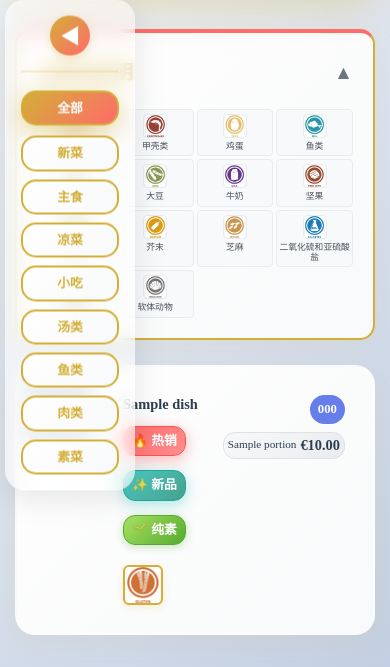
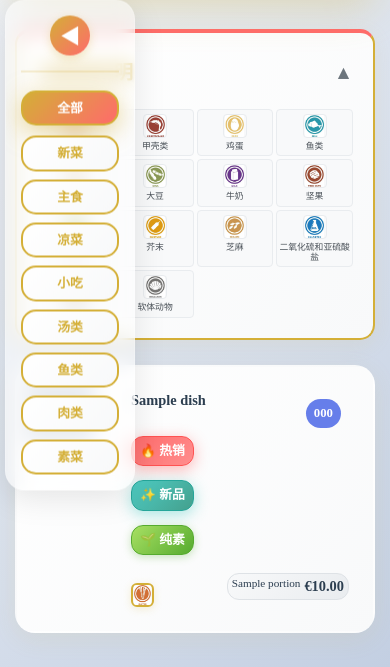
Before and after one commit to chenyk320/menu, a Flask app: page / in a window 390 px wide. Shown: the part 177-844 px from the top of the page. Run offline with Flask 3, Linux system fonts and the light colour scheme; data comes from the database, SQL or seed files in the repository; tables that the repository leaves empty hold one stand-in row (values such as "Sample post"); grey boxes marked "Sample" are stand-in pictures.

Commit message:
优化菜品卡片布局：将序号调整到价格上方，使用CSS Grid实现灵活布局，优化过敏源图标大小自适应，减少留白提升信息密度

```diff
--- a/static/css/style.css
+++ b/static/css/style.css
@@ -393,55 +393,10 @@ body {
 
 /* 手机端优化：紧凑布局，一页显示更多菜品 */
 @media (max-width: 768px) {
-    .dishes-grid {
-        grid-template-columns: 1fr;
-        gap: 12px;
-    }
-
-    .dish-card {
-        display: flex;
-        flex-direction: row;
-        align-items: flex-start; /* 改为flex-start，避免内容被截断 */
-        padding: 12px;
-        border-radius: 12px;
-        min-height: 80px;
-    }
-
-    .dish-image {
-        width: 80px;
-        height: 80px;
-        border-radius: 8px;
-        flex-shrink: 0;
-        margin-right: 12px;
-    }
-
-    .dish-content {
-        flex: 1;
-        padding: 0;
-        display: flex;
-        flex-direction: row;
-        justify-content: space-between;
-        align-items: flex-start; /* 改为flex-start，避免内容被截断 */
-        min-height: 80px;
-    }
-
-    .dish-info {
-        flex: 1;
-        display: flex;
-        flex-direction: column;
-        justify-content: space-between;
-        min-height: 80px;
-        margin-right: 0; /* 移动端不需要右边距 */
-    }
-
-.dish-price-section {
-    flex-shrink: 0;
-    margin-left: 8px;
-    display: flex;
-    flex-direction: column;
-    justify-content: flex-start; /* 改为flex-start，确保所有价格都能显示 */
-    align-items: flex-end;
-}
+    .dishes-grid { grid-template-columns: 1fr; gap: 12px; }
+    .dish-card { display: grid; grid-template-columns: 90px 1fr; padding: 12px; border-radius: 12px; align-items: start; }
+    .dish-image { width: 90px; height: 90px; border-radius: 8px; grid-column: 1 / 2; margin-right: 0; }
+    .dish-content-grid { grid-column: 2 / 3; padding: 0 12px 0 12px; grid-template-columns: 1fr auto; column-gap: 8px; row-gap: 6px; }
 
     .dish-number {
         background: #667eea;
@@ -450,93 +405,40 @@ body {
         border-radius: 15px;
         font-size: 0.8rem;
         font-weight: 600;
-    margin-bottom: 8px;
-    align-self: flex-end;
+        position: absolute;
+        top: 8px;
+        right: 8px;
+        margin: 0;
+        z-index: 2;
     }
 
 
-    .dish-name {
-        font-size: 1rem;
-        margin-bottom: 4px;
-        line-height: 1.2;
-        /* 允许文本完整显示，不限制行数 */
-        word-break: break-word;
-        hyphens: auto;
-    }
+    .dish-name { font-size: 1rem; margin-bottom: 2px; line-height: 1.2; word-break: break-word; hyphens: auto; }
 
-    .dish-description {
-        font-size: 0.8rem;
-        margin-bottom: 6px;
-        line-height: 1.3;
-        /* 允许文本完整显示，不限制行数 */
-        word-break: break-word;
-        hyphens: auto;
-    }
+    .dish-description { font-size: 0.8rem; margin-bottom: 4px; line-height: 1.25; word-break: break-word; hyphens: auto; }
 
-    /* 价格显示在右侧 */
-    .dish-price {
-        font-size: 1.1rem;
-        font-weight: 700;
-        color: #e74c3c;
-        text-align: right;
-        margin: 0;
-    }
+    .dish-price { font-size: 1.05rem; font-weight: 700; color: #e74c3c; text-align: right; margin: 0; }
 
     .dish-portions {
         margin: 0;
     }
 
-    .portion-item {
-        padding: 2px 6px;
-        margin-bottom: 1px;
-        font-size: 0.8rem;
-        display: flex;
-        justify-content: space-between;
-        align-items: center;
-        min-width: 80px;
-    }
+    .portion-item { padding: 2px 6px; margin-bottom: 1px; font-size: 0.8rem; display: flex; justify-content: space-between; align-items: center; min-width: 80px; }
 
-    .portion-name {
-        font-size: 0.75rem;
-        margin-right: 4px;
-    }
+    .portion-name { font-size: 0.75rem; margin-right: 4px; }
 
-    .portion-price {
-        font-size: 0.9rem;
-        font-weight: 700;
-        color: #e74c3c;
-    }
+    .portion-price { font-size: 0.9rem; font-weight: 700; color: #e74c3c; }
 
-    /* 调整标识位置 */
-    .dish-badges {
-        margin-top: 4px;
-        display: flex;
-        flex-wrap: wrap;
-        gap: 4px;
-    }
+    .dish-badges { margin-top: 2px; display: flex; flex-wrap: wrap; gap: 4px; }
 
     .popular-badge,
     .new-badge,
     .vegan-badge,
-    .surgelato-badge {
-        font-size: 0.65rem;
-        padding: 2px 4px;
-        margin: 0;
-        display: inline-block;
-    }
+    .surgelato-badge { font-size: 0.65rem; padding: 2px 4px; margin: 0; display: inline-block; }
 
-    /* 过敏源图标调整 */
-    .dish-allergens {
-        margin-top: 4px;
-        gap: 4px;
-        grid-template-columns: repeat(4, 1fr); /* 移动端也保持4列布局 */
-    }
+    .dish-allergens { margin-top: 2px; gap: 3px; grid-template-columns: repeat(4, 1fr); }
 
-    .allergen-badge {
-        width: 20px; /* 移动端更小的尺寸 */
-        height: 20px; /* 移动端更小的尺寸 */
-        border-radius: 3px;
-    }
+    .allergen-badge { width: clamp(16px, 7vw, 24px); height: clamp(16px, 7vw, 24px); border-radius: 3px; }
 
     /* 无图片时的样式调整 */
     .dish-image.no-image {
@@ -560,7 +462,7 @@ body {
 .dish-card {
     background: linear-gradient(135deg, #fff 0%, #f8f9fa 100%);
     border-radius: 20px;
-    overflow: visible; /* 改为visible，确保价格区域不被截断 */
+    overflow: visible; /* 让卡片根据内容自动增高，完整展示内容 */
     box-shadow: 0 6px 25px rgba(212, 175, 55, 0.1);
     transition: all 0.3s ease;
     border: 2px solid transparent;
@@ -587,6 +489,10 @@ body {
     transform: translateY(-8px);
     box-shadow: 0 12px 40px rgba(212, 175, 55, 0.2);
     border-color: #d4af37;
+}
+
+.dish-image-wrapper {
+    position: relative;
 }
 
 .dish-image {
@@ -714,6 +620,30 @@ body {
     opacity: 0.8;
 }
 
+/* 网格化内容区域：将各元素拆分为独立区域 */
+.dish-content-grid {
+    padding: 16px 16px 16px 16px;
+    display: grid;
+    grid-template-columns: 1fr auto;
+    grid-template-areas:
+        'name number'
+        'description price'
+        'badges price'
+        'allergens portions';
+    column-gap: 12px;
+    row-gap: 8px;
+    align-items: start;
+    position: relative;
+}
+
+.dish-area-number { grid-area: number; }
+.dish-area-name { grid-area: name; }
+.dish-area-description { grid-area: description; }
+.dish-area-badges { grid-area: badges; }
+.dish-area-price { grid-area: price; justify-self: end; }
+.dish-area-portions { grid-area: portions; justify-self: end; }
+.dish-area-allergens { grid-area: allergens; }
+
 .dish-content {
     padding: 20px;
     position: relative;
@@ -745,8 +675,9 @@ body {
     border-radius: 15px;
     font-size: 0.8rem;
     font-weight: 600;
-    margin-bottom: 8px;
-    align-self: flex-end;
+    margin: 0;
+    justify-self: end;
+    align-self: start;
 }
 
 .dish-price {
@@ -764,9 +695,10 @@ body {
 .portion-item {
     display: flex;
     justify-content: space-between;
-    align-items: center;
-    padding: 8px 12px;
-    margin-bottom: 6px;
+    align-items: flex-start;
+    flex-wrap: wrap; /* 避免长文本挤出容器 */
+    padding: 6px 10px;
+    margin-bottom: 4px;
     background: linear-gradient(135deg, #f8f9fa 0%, #e9ecef 100%);
     border-radius: 12px;
     border: 1px solid #dee2e6;
@@ -784,6 +716,10 @@ body {
     font-size: 0.95rem;
     font-weight: 500;
     color: inherit;
+    flex: 1;             /* 占据剩余空间，避免挤出 */
+    min-width: 0;        /* 允许在flex容器内正确换行 */
+    word-break: break-word;
+    overflow-wrap: anywhere;
 }
 
 .portion-price {
@@ -897,15 +833,15 @@ body {
 
 .dish-allergens {
     display: grid;
-    grid-template-columns: repeat(4, 1fr); /* 一行显示4个过敏源图标 */
-    gap: 6px;
+    grid-template-columns: repeat(4, minmax(0, 1fr));
+    gap: 4px;
     margin-top: 10px;
     max-width: 100%; /* 确保过敏源区域能充分利用可用空间 */
 }
 
 .allergen-badge {
-    width: 40px; /* 减小尺寸以适应4列布局 */
-    height: 40px; /* 减小尺寸以适应4列布局 */
+    width: clamp(18px, 6vw, 38px);
+    height: clamp(18px, 6vw, 38px);
     border-radius: 6px;
     background: #f8f9fa;
     border: 2px solid #d4af37;
@@ -1040,7 +976,6 @@ body {
     /* 进一步优化小屏幕的菜品布局 */
     .dish-card {
         padding: 8px;
-        min-height: 70px;
         align-items: flex-start; /* 确保内容不被截断 */
     }
 
@@ -1051,13 +986,10 @@ body {
     }
 
     .dish-content {
-        min-height: 70px;
         align-items: flex-start; /* 确保内容不被截断 */
     }
 
-    .dish-info {
-        min-height: 70px;
-    }
+    /* 移除 .dish-info 的最小高度限制，使用内容自适应高度 */
 
     .dish-name {
         font-size: 0.9rem;
--- a/static/js/menu.js
+++ b/static/js/menu.js
@@ -241,18 +241,18 @@ function createDishCard(dish) {
     const card = document.createElement('div');
     card.className = 'dish-card';
 
-    // 构建图片HTML - 使用懒加载（支持OSS绝对URL）
+    // 构建图片HTML（带包裹层以承载右上角序号） - 使用懒加载（支持OSS绝对URL）
     const imageSrc = dish.image && (dish.image.startsWith('http://') || dish.image.startsWith('https://'))
         ? dish.image
         : (dish.image ? `/static/${dish.image}` : null);
     const imageHtml = imageSrc
-        ? `<img data-src="${imageSrc}" alt="${dish[`name_${currentLanguage}`]}" class="dish-image lazy-load" src="/static/images/placeholder.jpg">`
-        : `<div class="dish-image no-image">
+        ? `<div class="dish-image-wrapper"><img data-src="${imageSrc}" alt="${dish[`name_${currentLanguage}`]}" class="dish-image lazy-load" src="/static/images/placeholder.jpg"></div>`
+        : `<div class="dish-image-wrapper"><div class="dish-image no-image">
              <div class="no-image-content">
                <div class="no-image-icon">📷</div>
                <div class="no-image-text">${currentLanguage === 'cn' ? '暂无图片' : 'Nessuna immagine'}</div>
              </div>
-           </div>`;
+           </div></div>`;
 
     // 构建过敏源徽章HTML
     const allergenBadges = dish.allergens.map(allergen =>
@@ -281,40 +281,40 @@ function createDishCard(dish) {
         ? `<div class="vegan-badge">${currentLanguage === 'cn' ? '🌱 纯素' : '🌱 Vegan'}</div>`
         : '';
 
-    // 构建价格HTML
-    let priceHtml = '';
-    if (dish.portions && dish.portions.length > 0) {
-        // 如果有分量，显示分量价格
-        const portionsHtml = dish.portions.map(portion =>
+    // 构建价格与分量HTML（分离成独立区域）
+    const portionsHtml = (dish.portions && dish.portions.length > 0)
+        ? `<div class="dish-area-portions dish-portions">${dish.portions.map(portion =>
             `<div class="portion-item">
                 <span class="portion-name">${portion[`name_${currentLanguage}`]}</span>
                 <span class="portion-price">€${portion.price.toFixed(2)}</span>
             </div>`
-        ).join('');
-        priceHtml = `<div class="dish-portions">${portionsHtml}</div>`;
-    } else {
-        // 如果没有分量，显示默认价格
-        priceHtml = `<div class="dish-price">€${dish.price.toFixed(2)}</div>`;
-    }
+        ).join('')}</div>`
+        : '';
+
+    const defaultPriceHtml = (!dish.portions || dish.portions.length === 0)
+        ? `<div class="dish-area-price dish-price">€${dish.price.toFixed(2)}</div>`
+        : '';
 
     card.innerHTML = `
         ${imageHtml}
-        <div class="dish-content">
-            <div class="dish-info">
-                <h3 class="dish-name">${dish[`name_${currentLanguage}`]}</h3>
-                ${dish.description_it && currentLanguage === 'it' ? `<p class="dish-description">${dish.description_it}</p>` : ''}
-                <div class="dish-badges">
-                    ${popularBadge}
-                    ${newBadge}
-                    ${veganBadge}
-                    ${surgelatoBadge}
-                </div>
-                ${dish.allergens.length > 0 ? `<div class="dish-allergens">${allergenBadges}</div>` : ''}
+        <div class="dish-content-grid">
+            <span class="dish-area-number dish-number">${dish.dish_number}</span>
+
+            <h3 class="dish-area-name dish-name">${dish[`name_${currentLanguage}`]}</h3>
+
+            ${dish.description_it && currentLanguage === 'it' ? `<p class="dish-area-description dish-description">${dish.description_it}</p>` : ''}
+
+            <div class="dish-area-badges dish-badges">
+                ${popularBadge}
+                ${newBadge}
+                ${veganBadge}
+                ${surgelatoBadge}
             </div>
-            <div class="dish-price-section">
-                <span class="dish-number">${dish.dish_number}</span>
-                ${priceHtml}
-            </div>
+
+            ${dish.allergens.length > 0 ? `<div class="dish-area-allergens dish-allergens">${allergenBadges}</div>` : ''}
+
+            ${defaultPriceHtml}
+            ${portionsHtml}
         </div>
     `;
 
```
Also changed, not shown: DELETE_IMAGE_FEATURE.md (line endings or trailing spaces). Lines whose indentation alone changed are shown as unchanged.
